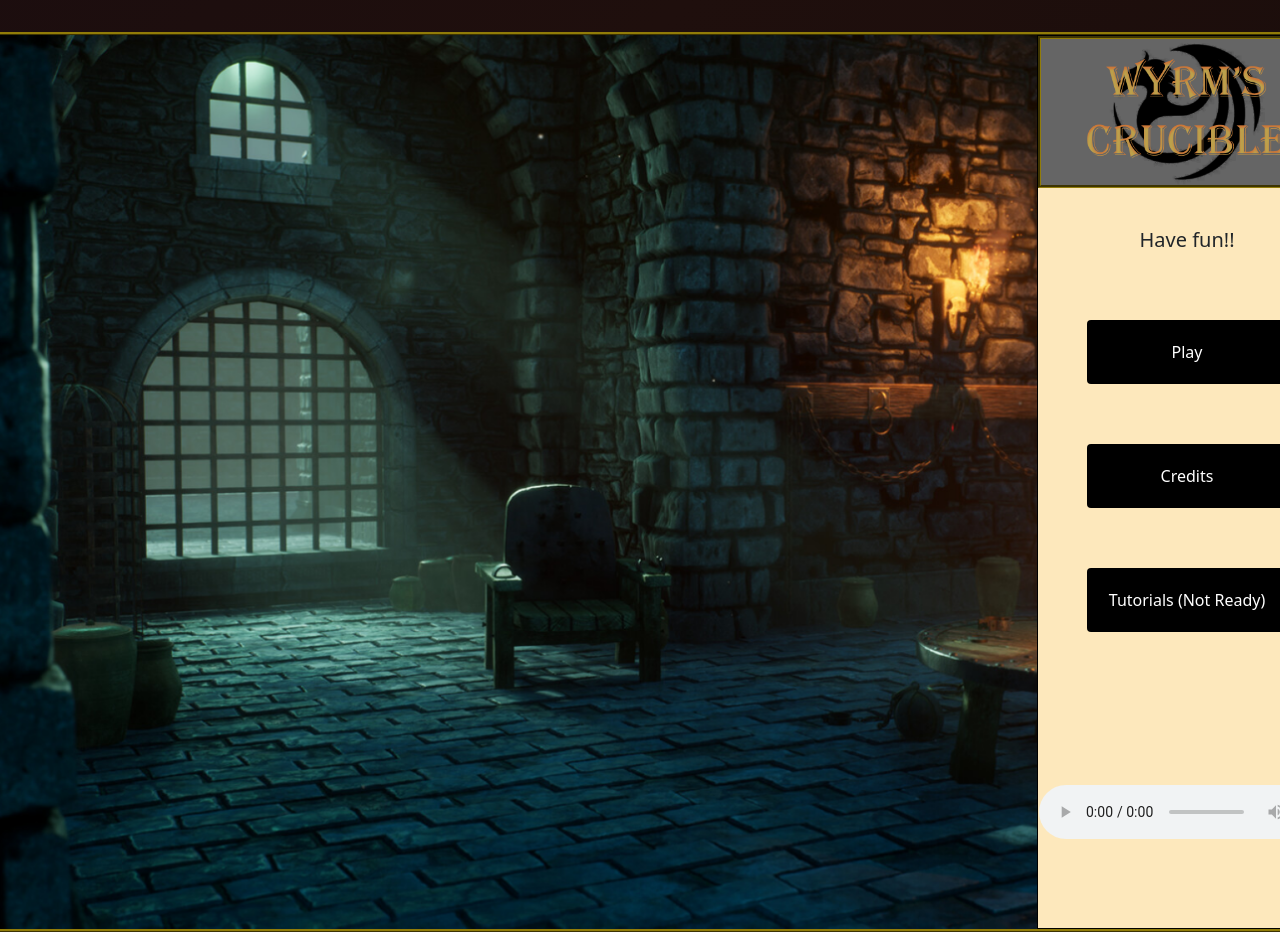
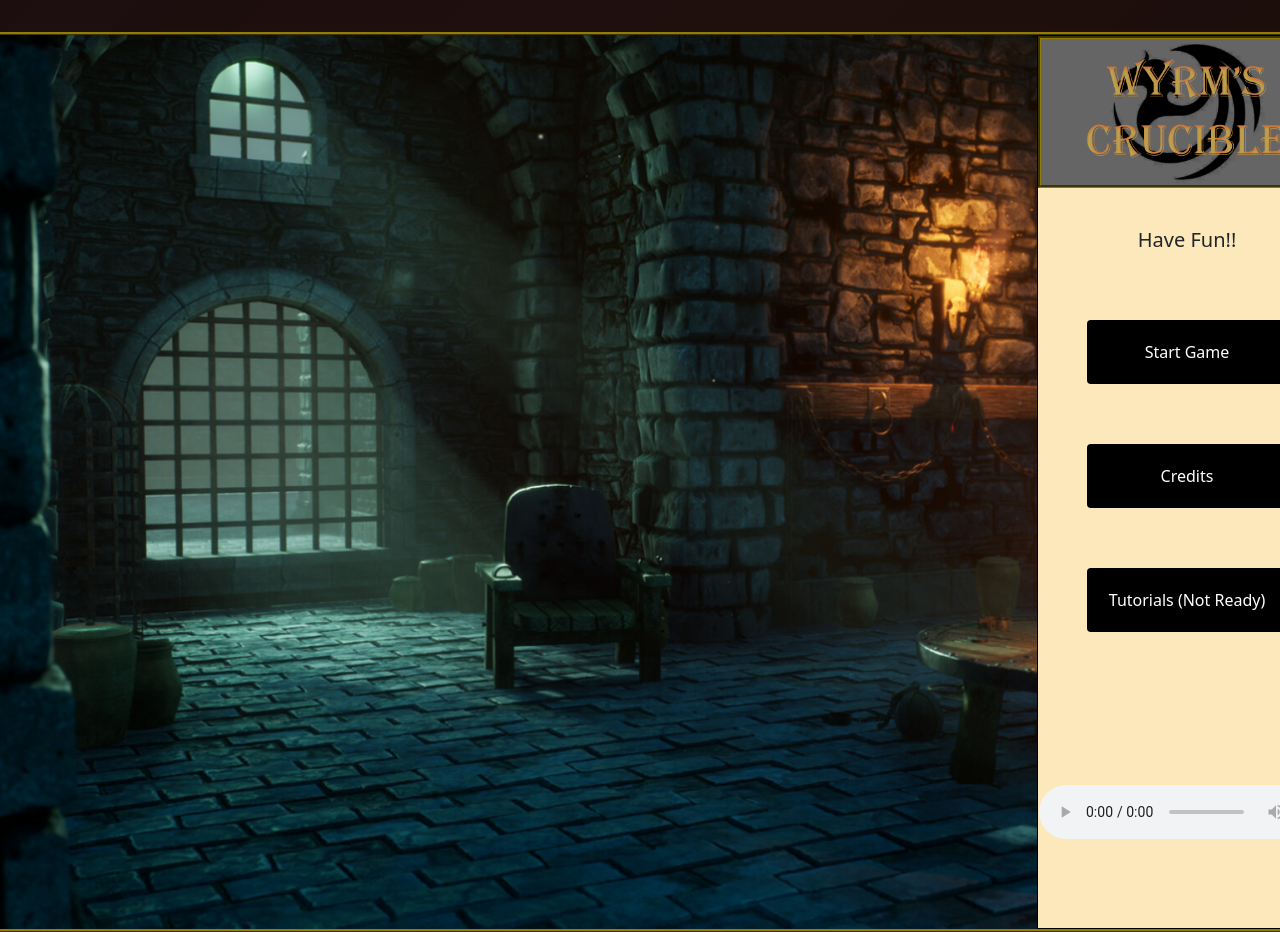
Before and after one commit to Straigus1/Wyrms-Crucible, a React (Create React App) app in the folder client/: page / in a window 1280 px wide. Shown: the top 932 px of the page. Built offline with nearby package versions, Linux system fonts and the light colour scheme; no server answers.

Commit message:
updated title screen

```diff
--- a/client/src/Components/TitleScreen.js
+++ b/client/src/Components/TitleScreen.js
@@ -48,9 +48,9 @@
                 <Button>Tutorials/Tips</Button>
                 </> :
                 <>
-                <h5>Have fun!!</h5>
+                <h5>Have Fun!!</h5>
                 <Button onClick={() => navigate("/transition-one")}>
-                    Play
+                    Start Game
                 </Button>
 
                 <Button onClick={() => navigate("/credits")}>
```
